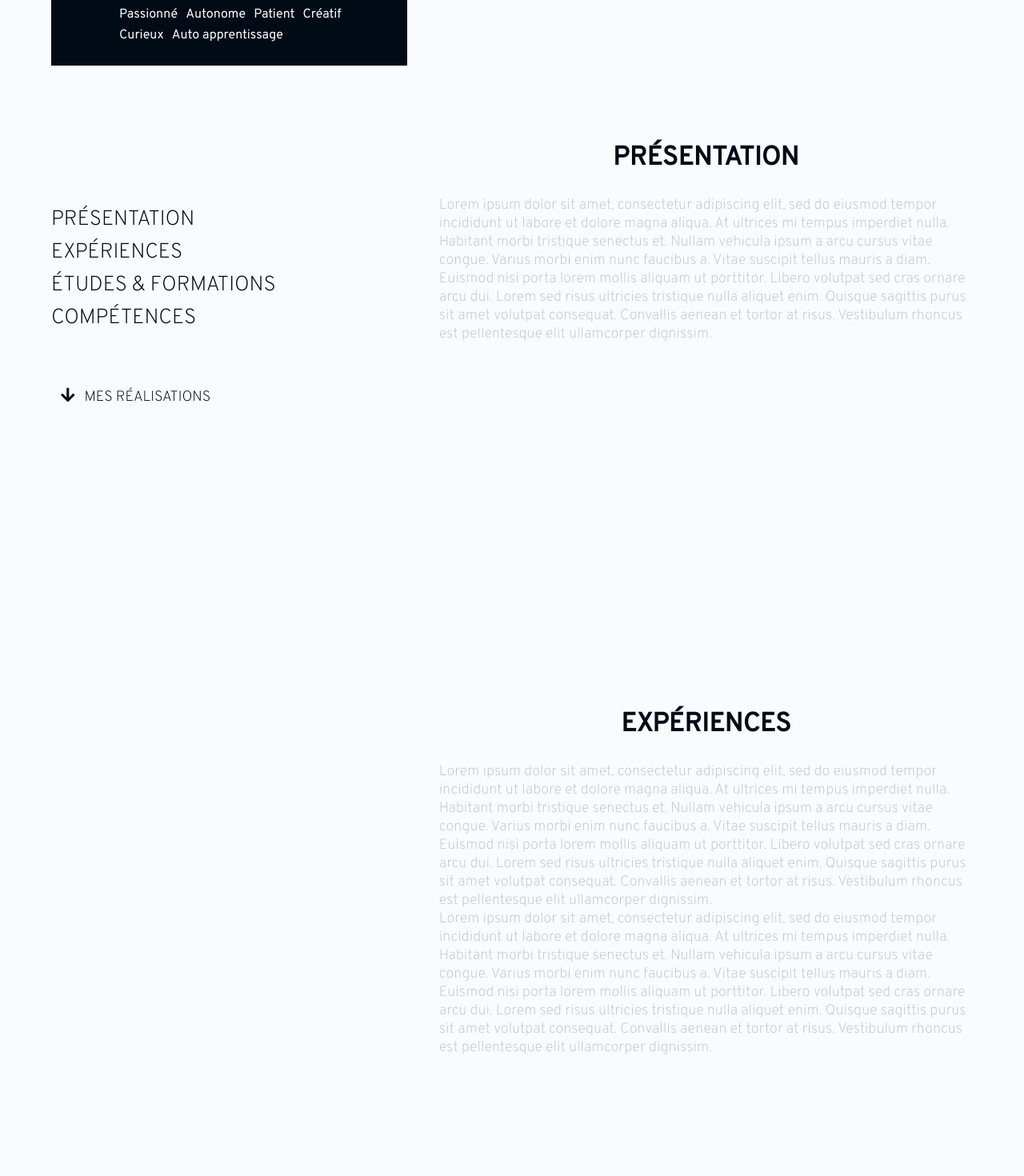
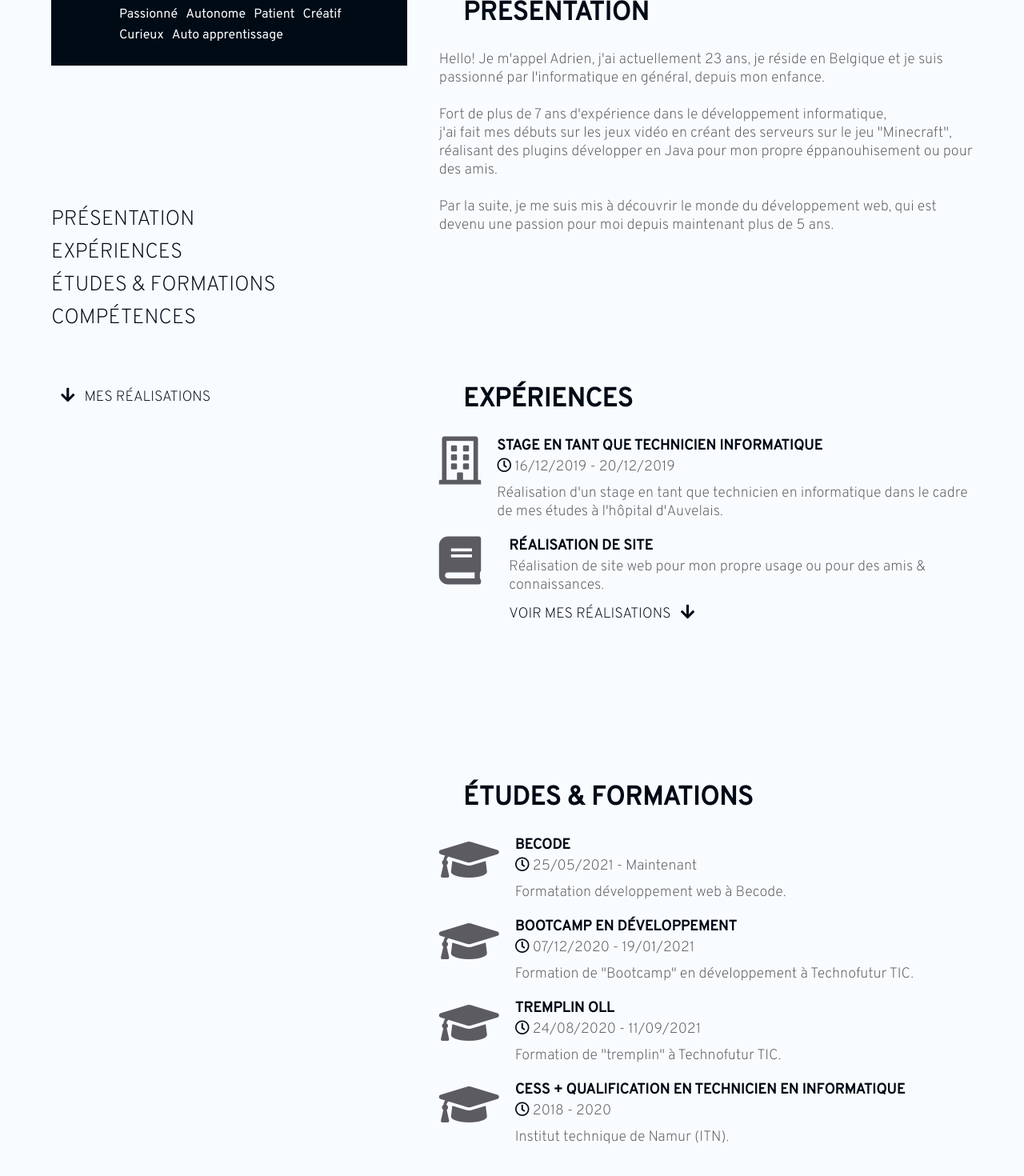
Before and after one commit to AdrienLenoir/adrienlenoir-website, a Nuxt app: page / in a window 1280 px wide. Shown: the part 1080-2550 px from the top of the page at 80% size. Built offline with nearby package versions, Linux system fonts and the light colour scheme.

Commit message:
pre me section & footer

```diff
--- a/assets/style/vars.scss
+++ b/assets/style/vars.scss
@@ -3,6 +3,8 @@
   --c-primary: #000B16;
 
   --c-grey: #C5C8CB;
+  --c-grey-dark: #5b5b61;
+
   --c-white: #F9FCFF;
   --c-white-t-30: rgba(249, 252, 255, .3);
 
--- a/components/common/ArrowLink.vue
+++ b/components/common/ArrowLink.vue
@@ -1,5 +1,5 @@
 <template>
-  <a :href="target" class="arrow-link" :class="dark ? 'arrow-link-dark' : 'arrow-link-light'" data-scroll-to>
+  <a :href="target" class="arrow-link" :class="dark ? 'arrow-link-dark' : 'arrow-link-light'" :data-scroll-to="target && target.toString().includes('#')">
     <span class='arrow-link-wrapper'>
       <template v-if="arrowposition === 'left'">
         <Arrow :dark="dark" :direction="arrowdirection" size="small" />
--- a/components/common/SocialIcon.vue
+++ b/components/common/SocialIcon.vue
@@ -1,5 +1,5 @@
 <template>
-  <a href="" class="social-icon">
+  <a :href="target" :target="target && target.includes('https') ? '_blank' : ''" class="social-icon" :class="small ? 'social-icon-small' : ''">
     <i :class="icon" />
   </a>
 </template>
@@ -9,6 +9,15 @@ export default {
   name: 'SocialIcon',
   props: {
     icon: {
+      type: String,
+      required: true
+    },
+    small: {
+      type: Boolean,
+      required: false,
+      default: false
+    },
+    target: {
       type: String,
       required: true
     }
@@ -52,6 +61,20 @@ export default {
       transform: scale(1.15);
     }
   }
+
+  &-small {
+    height: 40px;
+    width: 40px;
+
+    i {
+      font-size: 18px;
+    }
+
+    &:after {
+      height: 55px;
+      width: 55px;
+    }
+  }
 }
 
 @media screen and (max-width: 500px) {
--- a/components/sections/me/MeNavigation.vue
+++ b/components/sections/me/MeNavigation.vue
@@ -21,10 +21,6 @@ export default {
   props: {
     subSections: {
       type: Array,
-      required: true
-    },
-    activeSubSection: {
-      type: Number,
       required: true
     }
   }
--- a/components/sections/me/MeSection.vue
+++ b/components/sections/me/MeSection.vue
@@ -1,59 +1,181 @@
 <template>
   <section id='me' class='me-section'>
 
-    <div id='myid' class='me-section-wrapper'>
-      <div class='me-section-sidebar' data-scroll data-scroll-sticky data-scroll-target="#myid">
+    <div id='me-wrapper' class='me-section-wrapper'>
+      <div class='me-section-sidebar' data-scroll data-scroll-sticky data-scroll-target="#me-wrapper">
         <div class='me-section-sidebar-card'>
           <MeCard />
         </div>
         <div class='me-section-sidebar-navigation'>
-          <MeNavigation :active-sub-section='activeSubSection' :sub-sections='subSections' />
+          <MeNavigation :sub-sections='subSections' />
         </div>
       </div>
       <div class='me-section-content'>
         <div id='me-subsection-0' class='me-section-content-item presentation'>
           <div class='me-section-content-item-wrapper'>
             <div class='me-section-content-item-title'>
-              <h3>Présentation</h3>
+              <h3 data-scroll data-scroll-speed='-1.5' data-scroll-direction='horizontal'>Présentation</h3>
             </div>
-            <p>Lorem ipsum dolor sit amet, consectetur adipiscing elit, sed do eiusmod tempor incididunt ut labore et dolore magna aliqua. At ultrices mi tempus imperdiet nulla. Habitant morbi tristique senectus et. Nullam vehicula ipsum a arcu cursus vitae congue. Varius morbi enim nunc faucibus a. Vitae suscipit tellus mauris a diam. Euismod nisi porta lorem mollis aliquam ut porttitor. Libero volutpat sed cras ornare arcu dui. Lorem sed risus ultricies tristique nulla aliquet enim. Quisque sagittis purus sit amet volutpat consequat. Convallis aenean et tortor at risus. Vestibulum rhoncus est pellentesque elit ullamcorper dignissim.</p>
+            <div class='presentation-content'>
+              <p>Hello! Je m'appel Adrien, j'ai actuellement {{ getAge() }} ans, je réside en Belgique et je suis passionné par l'informatique en général, depuis mon enfance.</p>
+              <br>
+              <p>Fort de plus de 7 ans d'expérience dans le développement informatique,</p>
+              <p>
+                j'ai fait mes débuts sur les jeux vidéo en créant des serveurs sur le jeu "Minecraft", réalisant des plugins développer en Java pour mon propre éppanouhisement ou pour des amis.
+              </p>
+              <br>
+              <p>
+                Par la suite, je me suis mis à découvrir le monde du développement web, qui est devenu une passion pour moi depuis maintenant plus de 5 ans.
+              </p>
+            </div>
           </div>
         </div>
         <div id='me-subsection-1' class='me-section-content-item experience'>
           <div class='me-section-content-item-wrapper'>
             <div class='me-section-content-item-title'>
-              <h3>Expériences</h3>
+              <h3 data-scroll data-scroll-speed='-1.5' data-scroll-direction='horizontal'>Expériences</h3>
             </div>
-            <p>Lorem ipsum dolor sit amet, consectetur adipiscing elit, sed do eiusmod tempor incididunt ut labore et dolore magna aliqua. At ultrices mi tempus imperdiet nulla. Habitant morbi tristique senectus et. Nullam vehicula ipsum a arcu cursus vitae congue. Varius morbi enim nunc faucibus a. Vitae suscipit tellus mauris a diam. Euismod nisi porta lorem mollis aliquam ut porttitor. Libero volutpat sed cras ornare arcu dui. Lorem sed risus ultricies tristique nulla aliquet enim. Quisque sagittis purus sit amet volutpat consequat. Convallis aenean et tortor at risus. Vestibulum rhoncus est pellentesque elit ullamcorper dignissim.</p>
-            <p>Lorem ipsum dolor sit amet, consectetur adipiscing elit, sed do eiusmod tempor incididunt ut labore et dolore magna aliqua. At ultrices mi tempus imperdiet nulla. Habitant morbi tristique senectus et. Nullam vehicula ipsum a arcu cursus vitae congue. Varius morbi enim nunc faucibus a. Vitae suscipit tellus mauris a diam. Euismod nisi porta lorem mollis aliquam ut porttitor. Libero volutpat sed cras ornare arcu dui. Lorem sed risus ultricies tristique nulla aliquet enim. Quisque sagittis purus sit amet volutpat consequat. Convallis aenean et tortor at risus. Vestibulum rhoncus est pellentesque elit ullamcorper dignissim.</p>
+            <div class='experience-content'>
+              <div class='time-item'>
+                <div class='time-item-icon'>
+                  <i class="far fa-building"></i>
+                </div>
+                <div class='time-item-content'>
+                  <h4 class='time-item-content-title'>Stage en tant que technicien informatique</h4>
+                  <p class='time-item-content-time'><i class="far fa-clock"></i> 16/12/2019 - 20/12/2019</p>
+                  <p>Réalisation d'un stage en tant que technicien en informatique dans le cadre de mes études à l'hôpital d'Auvelais.</p>
+                </div>
+              </div>
+              <div class='time-item'>
+                <div class='time-item-icon'>
+                  <i class="fas fa-book"></i>
+                </div>
+                <div class='time-item-content'>
+                  <h4 class='time-item-content-title'>Réalisation de site</h4>
+                  <p>Réalisation de site web pour mon propre usage ou pour des amis & connaissances.</p>
+                  <ArrowLink target='#portfolio' arrowdirection='bottom' arrowposition='right' dark>Voir mes réalisations</ArrowLink>
+                </div>
+              </div>
+            </div>
           </div>
         </div>
         <div id='me-subsection-2' class='me-section-content-item school'>
           <div class='me-section-content-item-wrapper'>
             <div class='me-section-content-item-title'>
-              <h3>Études & Formations</h3>
+              <h3 data-scroll data-scroll-speed='-1.5' data-scroll-direction='horizontal'>Études & Formations</h3>
             </div>
-            <p>Lorem ipsum dolor sit amet, consectetur adipiscing elit, sed do eiusmod tempor incididunt ut labore et dolore magna aliqua. At ultrices mi tempus imperdiet nulla. Habitant morbi tristique senectus et. Nullam vehicula ipsum a arcu cursus vitae congue. Varius morbi enim nunc faucibus a. Vitae suscipit tellus mauris a diam. Euismod nisi porta lorem mollis aliquam ut porttitor. Libero volutpat sed cras ornare arcu dui. Lorem sed risus ultricies tristique nulla aliquet enim. Quisque sagittis purus sit amet volutpat consequat. Convallis aenean et tortor at risus. Vestibulum rhoncus est pellentesque elit ullamcorper dignissim.</p>
-            <p>Lorem ipsum dolor sit amet, consectetur adipiscing elit, sed do eiusmod tempor incididunt ut labore et dolore magna aliqua. At ultrices mi tempus imperdiet nulla. Habitant morbi tristique senectus et. Nullam vehicula ipsum a arcu cursus vitae congue. Varius morbi enim nunc faucibus a. Vitae suscipit tellus mauris a diam. Euismod nisi porta lorem mollis aliquam ut porttitor. Libero volutpat sed cras ornare arcu dui. Lorem sed risus ultricies tristique nulla aliquet enim. Quisque sagittis purus sit amet volutpat consequat. Convallis aenean et tortor at risus. Vestibulum rhoncus est pellentesque elit ullamcorper dignissim.</p>
-            <p>Lorem ipsum dolor sit amet, consectetur adipiscing elit, sed do eiusmod tempor incididunt ut labore et dolore magna aliqua. At ultrices mi tempus imperdiet nulla. Habitant morbi tristique senectus et. Nullam vehicula ipsum a arcu cursus vitae congue. Varius morbi enim nunc faucibus a. Vitae suscipit tellus mauris a diam. Euismod nisi porta lorem mollis aliquam ut porttitor. Libero volutpat sed cras ornare arcu dui. Lorem sed risus ultricies tristique nulla aliquet enim. Quisque sagittis purus sit amet volutpat consequat. Convallis aenean et tortor at risus. Vestibulum rhoncus est pellentesque elit ullamcorper dignissim.</p>
-            <p>Lorem ipsum dolor sit amet, consectetur adipiscing elit, sed do eiusmod tempor incididunt ut labore et dolore magna aliqua. At ultrices mi tempus imperdiet nulla. Habitant morbi tristique senectus et. Nullam vehicula ipsum a arcu cursus vitae congue. Varius morbi enim nunc faucibus a. Vitae suscipit tellus mauris a diam. Euismod nisi porta lorem mollis aliquam ut porttitor. Libero volutpat sed cras ornare arcu dui. Lorem sed risus ultricies tristique nulla aliquet enim. Quisque sagittis purus sit amet volutpat consequat. Convallis aenean et tortor at risus. Vestibulum rhoncus est pellentesque elit ullamcorper dignissim.</p>
+            <div class='time-item-content'>
+              <div class='time-item'>
+                <div class='time-item-icon'>
+                  <i class="fas fa-graduation-cap"></i>
+                </div>
+                <div class='time-item-content'>
+                  <h4 class='time-item-content-title'>Becode</h4>
+                  <p class='time-item-content-time'><i class="far fa-clock"></i> 25/05/2021 - Maintenant</p>
+                  <p>Formatation développement web à Becode.</p>
+                </div>
+              </div>
+              <div class='time-item'>
+                <div class='time-item-icon'>
+                  <i class="fas fa-graduation-cap"></i>
+                </div>
+                <div class='time-item-content'>
+                  <h4 class='time-item-content-title'>Bootcamp en développement</h4>
+                  <p class='time-item-content-time'><i class="far fa-clock"></i> 07/12/2020 - 19/01/2021</p>
+                  <p>Formation de "Bootcamp" en développement à Technofutur TIC.</p>
+                </div>
+              </div>
+              <div class='time-item'>
+                <div class='time-item-icon'>
+                  <i class="fas fa-graduation-cap"></i>
+                </div>
+                <div class='time-item-content'>
+                  <h4 class='time-item-content-title'>Tremplin OLL</h4>
+                  <p class='time-item-content-time'><i class="far fa-clock"></i> 24/08/2020 - 11/09/2021</p>
+                  <p>Formation de "tremplin" à Technofutur TIC.</p>
+                </div>
+              </div>
+              <div class='time-item'>
+                <div class='time-item-icon'>
+                  <i class="fas fa-graduation-cap"></i>
+                </div>
+                <div class='time-item-content'>
+                  <h4 class='time-item-content-title'>CESS + Qualification en Technicien en informatique</h4>
+                  <p class='time-item-content-time'><i class="far fa-clock"></i> 2018 - 2020</p>
+                  <p>Institut technique de Namur (ITN).</p>
+                </div>
+              </div>
+            </div>
           </div>
         </div>
         <div id='me-subsection-3' class='me-section-content-item competence'>
           <div class='me-section-content-item-wrapper'>
             <div class='me-section-content-item-title'>
-              <h3>Compétences</h3>
+              <h3 data-scroll data-scroll-speed='-1.5' data-scroll-direction='horizontal'>Compétences</h3>
             </div>
-            <p>Lorem ipsum dolor sit amet, consectetur adipiscing elit, sed do eiusmod tempor incididunt ut labore et dolore magna aliqua. At ultrices mi tempus imperdiet nulla. Habitant morbi tristique senectus et. Nullam vehicula ipsum a arcu cursus vitae congue. Varius morbi enim nunc faucibus a. Vitae suscipit tellus mauris a diam. Euismod nisi porta lorem mollis aliquam ut porttitor. Libero volutpat sed cras ornare arcu dui. Lorem sed risus ultricies tristique nulla aliquet enim. Quisque sagittis purus sit amet volutpat consequat. Convallis aenean et tortor at risus. Vestibulum rhoncus est pellentesque elit ullamcorper dignissim.</p>
-            <p>Lorem ipsum dolor sit amet, consectetur adipiscing elit, sed do eiusmod tempor incididunt ut labore et dolore magna aliqua. At ultrices mi tempus imperdiet nulla. Habitant morbi tristique senectus et. Nullam vehicula ipsum a arcu cursus vitae congue. Varius morbi enim nunc faucibus a. Vitae suscipit tellus mauris a diam. Euismod nisi porta lorem mollis aliquam ut porttitor. Libero volutpat sed cras ornare arcu dui. Lorem sed risus ultricies tristique nulla aliquet enim. Quisque sagittis purus sit amet volutpat consequat. Convallis aenean et tortor at risus. Vestibulum rhoncus est pellentesque elit ullamcorper dignissim.</p>
-            <p>Lorem ipsum dolor sit amet, consectetur adipiscing elit, sed do eiusmod tempor incididunt ut labore et dolore magna aliqua. At ultrices mi tempus imperdiet nulla. Habitant morbi tristique senectus et. Nullam vehicula ipsum a arcu cursus vitae congue. Varius morbi enim nunc faucibus a. Vitae suscipit tellus mauris a diam. Euismod nisi porta lorem mollis aliquam ut porttitor. Libero volutpat sed cras ornare arcu dui. Lorem sed risus ultricies tristique nulla aliquet enim. Quisque sagittis purus sit amet volutpat consequat. Convallis aenean et tortor at risus. Vestibulum rhoncus est pellentesque elit ullamcorper dignissim.</p>
-            <p>Lorem ipsum dolor sit amet, consectetur adipiscing elit, sed do eiusmod tempor incididunt ut labore et dolore magna aliqua. At ultrices mi tempus imperdiet nulla. Habitant morbi tristique senectus et. Nullam vehicula ipsum a arcu cursus vitae congue. Varius morbi enim nunc faucibus a. Vitae suscipit tellus mauris a diam. Euismod nisi porta lorem mollis aliquam ut porttitor. Libero volutpat sed cras ornare arcu dui. Lorem sed risus ultricies tristique nulla aliquet enim. Quisque sagittis purus sit amet volutpat consequat. Convallis aenean et tortor at risus. Vestibulum rhoncus est pellentesque elit ullamcorper dignissim.</p>
-            <p>Lorem ipsum dolor sit amet, consectetur adipiscing elit, sed do eiusmod tempor incididunt ut labore et dolore magna aliqua. At ultrices mi tempus imperdiet nulla. Habitant morbi tristique senectus et. Nullam vehicula ipsum a arcu cursus vitae congue. Varius morbi enim nunc faucibus a. Vitae suscipit tellus mauris a diam. Euismod nisi porta lorem mollis aliquam ut porttitor. Libero volutpat sed cras ornare arcu dui. Lorem sed risus ultricies tristique nulla aliquet enim. Quisque sagittis purus sit amet volutpat consequat. Convallis aenean et tortor at risus. Vestibulum rhoncus est pellentesque elit ullamcorper dignissim.</p>
-            <p>Lorem ipsum dolor sit amet, consectetur adipiscing elit, sed do eiusmod tempor incididunt ut labore et dolore magna aliqua. At ultrices mi tempus imperdiet nulla. Habitant morbi tristique senectus et. Nullam vehicula ipsum a arcu cursus vitae congue. Varius morbi enim nunc faucibus a. Vitae suscipit tellus mauris a diam. Euismod nisi porta lorem mollis aliquam ut porttitor. Libero volutpat sed cras ornare arcu dui. Lorem sed risus ultricies tristique nulla aliquet enim. Quisque sagittis purus sit amet volutpat consequat. Convallis aenean et tortor at risus. Vestibulum rhoncus est pellentesque elit ullamcorper dignissim.</p>
+            <div class='skill-content'>
+              <p>En réalisant des sites web pour moi-même ou pour des connaissances, j'ai développé des connaissances dans de nombreux domaines du développement web.
+                Ainsi qu'aussi durant mes études en technicien en informatique où j'ai aquis des connaissances dans la gestion de serveur Windows & Linux ainsi qu'en réseaux informatiques.</p>
+              <div class='skills-cols'>
+                <div class='skills-col'>
+                  <div class='time-item'>
+                    <div class='time-item-icon'>
+                      <i class="fas fa-code"></i>
+                    </div>
+                    <div class='time-item-content'>
+                      <h4 class='time-item-content-title'>Développement Web</h4>
+                      <p>
+                        <i>HTML, CSS, SASS, JavaScript, PHP, TypeScript, NuxtJS, NodeJS, NestJS, SQL & MySQL</i>
+                      </p>
+                    </div>
+                  </div>
+                </div>
+                <div class='skills-col'>
+                  <div class='time-item'>
+                    <div class='time-item-icon'>
+                      <i class="fas fa-terminal"></i>
+                    </div>
+                    <div class='time-item-content'>
+                      <h4 class='time-item-content-title'>Technicien en informatique</h4>
+                      <p>
+                        <i>Windows, Windows serveur, linux, terminal, réseaux informatique, apache & nginx.</i>
+                      </p>
+                    </div>
+                  </div>
+                </div>
+              </div>
+              <div class='skills-cols'>
+                <div class='skills-col'>
+                  <div class='time-item'>
+                    <div class='time-item-icon'>
+                      <i class="fas fa-code-branch"></i>
+                    </div>
+                    <div class='time-item-content'>
+                      <h4 class='time-item-content-title'>Utilisation de GIT</h4>
+                      <p>
+                        <i>Git & git flow, github & gitlab</i>
+                      </p>
+                    </div>
+                  </div>
+                </div>
+                <div class='skills-col'>
+                  <div class='time-item'>
+                    <div class='time-item-icon'>
+                      <i class="fas fa-paint-brush"></i>
+                    </div>
+                    <div class='time-item-content'>
+                      <h4 class='time-item-content-title'>Conception de maquette web</h4>
+                      <p>Affinity designer, photoshop.</p>
+                    </div>
+                  </div>
+                </div>
+              </div>
+            </div>
           </div>
         </div>
       </div>
     </div>
+
   </section>
 </template>
 
@@ -69,13 +191,16 @@ export default {
   name: 'MeSection',
   data() {
     return {
-      activeSubSection: 0,
       subSections
     }
   },
   methods: {
-    setActiveSubSection(subSection) {
-      this.activeSubSection = subSection
+    getAge() {
+      const dob = new Date("07/03/1998")
+      const diffMs = Date.now() - dob.getTime();
+      const ageDt = new Date(diffMs);
+
+      return Math.abs(ageDt.getUTCFullYear() - 1970);
     }
   }
 }
@@ -85,7 +210,7 @@ export default {
 .me-section {
   background-color: var(--c-white);
   color: var(--c-primary);
-  min-height: calc(100vh);
+  min-height: 50vh;
   padding: 60px 0 120px 0;
 
   &-wrapper {
@@ -110,18 +235,78 @@ export default {
     margin-left: 40px;
     padding: 50px 0;
 
+    p {
+      color: var(--c-grey-dark);
+    }
+
     &-item {
       display: flex;
-      justify-content: center;
+      justify-content: flex-start;
       align-items: center;
-      min-height: 100vh;
+      padding: 10vh 0;
+      min-width: 100%;
 
       &-title {
-        text-align: center;
+        margin-left: 30px;
         flex: .6;
         text-transform: uppercase;
         font-size: 28px;
         padding: 2vw 0;
+      }
+    }
+  }
+
+  .time-item {
+    display: flex;
+    justify-content: flex-start;
+    align-items: flex-start;
+    width: 100%;
+
+    &:not(:first-child) {
+      margin-top: 20px;
+    }
+
+    &-icon {
+      margin-right: 20px;
+      width: 75px;
+
+      i {
+        color: var(--c-grey-dark);
+        font-size: 60px;
+      }
+    }
+
+    &-content {
+
+      &-title {
+        text-transform: uppercase;
+        margin-bottom: 3px;
+      }
+
+      &-time {
+        margin-bottom: 10px;
+        color: var(--c-grey-dark);
+
+        i {
+          color: var(--c-primary);
+        }
+      }
+    }
+  }
+
+  .skills-cols {
+    display: flex;
+    justify-content: flex-start;
+    flex-flow: row wrap;
+    margin: -20px;
+    margin-top: 30px;
+
+    .skills-col {
+      flex: .5;
+      margin: 20px;
+
+      .time-item:not(:first-child) {
+        margin-top: 30px;
       }
     }
   }
--- a/pages/index.vue
+++ b/pages/index.vue
@@ -3,17 +3,18 @@
     <HeroSection />
     <MeSection />
     <PortfolioSection />
-    <h1 style='color: white;text-align: center;font-size: 50px;padding: 45vh 0;'>COUCOU</h1>
+    <FooterSection />
   </div>
 </template>
 
 <script>
 import { gsap } from "gsap";
 import ScrollTrigger from "gsap/dist/ScrollTrigger";
+import FooterSection from '../components/sections/FooterSection'
 gsap.registerPlugin(ScrollTrigger);
 
 export default {
-  components: {},
+  components: { FooterSection },
   data() {
     return {}
   },
```
Also changed, not shown: components/sections/FooterSection.vue (added, +50 -0 lines), components/sections/HeroSection.vue (+3 -4 lines), components/sections/portfolio/PortfolioSection.vue (+5 -3 lines), 1 other file (tests, documents, lock files or other folders).
